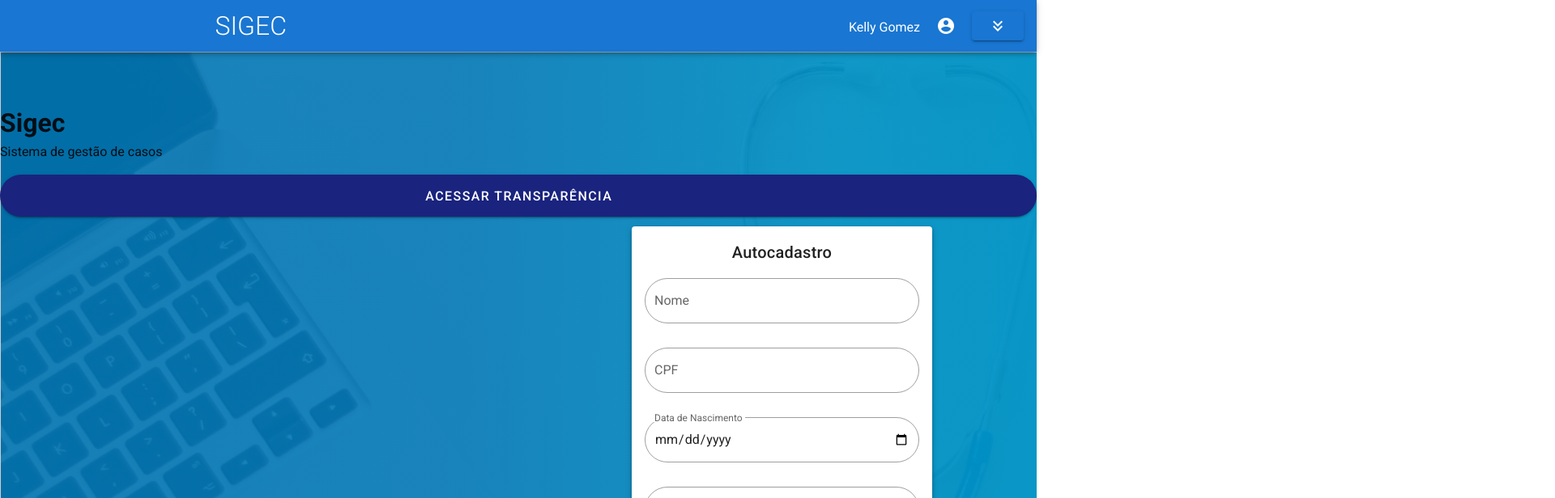
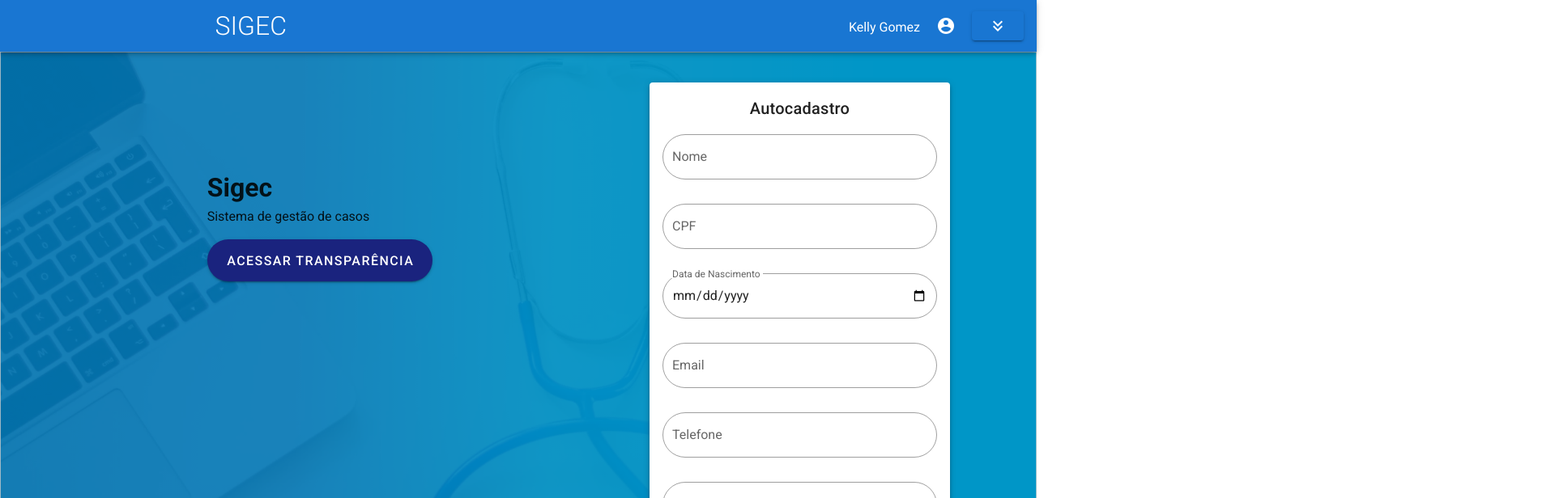
Before and after one commit to Tads98/SIGEC, a Vue app in the folder sigec/: page /autoCadastro in a window 1280 px wide. Shown: the top 616 px of the page at 81% size, 1920 px wide, since content can reach past the window. Built offline with nearby package versions, Linux system fonts and the light colour scheme.

Commit message:
corrigindo disposicao de texto e campos de formulario com linhas e colunas

```diff
--- a/sigec/src/views/autoCadastro.vue
+++ b/sigec/src/views/autoCadastro.vue
@@ -1,7 +1,10 @@
 <template>
-  <v-app>
-    <v-main>
-      <div>
+  <div class="sheet">
+    <v-container>
+      <v-row>
+        <v-col>
+          <v-row>
+            <div class="mx-auto">
               <h1>Sigec</h1>
               <p color="white">Sistema de gestão de casos</p>
               <v-btn
@@ -12,24 +15,81 @@
                 w-25
                 block
                 dark
-                    >Acessar Transparência</v-btn
-                  >
+                >Acessar Transparência
+              </v-btn>
             </div>
-      <v-container style="margin-left: 60%">
-        <v-row>
+          </v-row>
+        </v-col>
         <v-col lg="4">
-            <v-card elevation="4">
+          <v-card elevation="4" height="800">
             <v-card-title class="justify-center">Autocadastro</v-card-title>
             <v-card-text>
               <v-form @submit.prevent="submitForm">
-                  <v-text-field v-model="nome" label="Nome" name="nome" type="text" class="rounded-pill" outlined></v-text-field>
-                  <v-text-field v-model="cpf" label="CPF" name="cpf" type="text" class="rounded-pill" outlined></v-text-field>
-                  <v-text-field v-model="dataNasc" label="Data de Nascimento" name="data" type="date" class="rounded-pill" outlined></v-text-field>
-                  <v-text-field v-model="email" label="Email" name="email" type="email" class="rounded-pill" outlined></v-text-field>
-                  <v-text-field v-model="telefone" label="Telefone" name="telefone" type="phone" class="rounded-pill" outlined></v-text-field>
-                  <v-text-field v-model="senha" label="Senha" name="senha" type="password" class="rounded-pill" outlined></v-text-field>
-                  <v-text-field v-model="resenha" label="Confirmação de senha" name="re-senha" type="password" class="rounded-pill" outlined></v-text-field>
-                  <v-btn type="submit" class="rounded-pill" color="indigo darken-4" x-large block dark>Cadastrar</v-btn>
+                <v-text-field
+                  v-model="nome"
+                  label="Nome"
+                  name="nome"
+                  type="text"
+                  class="rounded-pill"
+                  outlined
+                ></v-text-field>
+                <v-text-field
+                  v-model="cpf"
+                  label="CPF"
+                  name="cpf"
+                  type="text"
+                  class="rounded-pill"
+                  outlined
+                ></v-text-field>
+                <v-text-field
+                  v-model="dataNasc"
+                  label="Data de Nascimento"
+                  name="data"
+                  type="date"
+                  class="rounded-pill"
+                  outlined
+                ></v-text-field>
+                <v-text-field
+                  v-model="email"
+                  label="Email"
+                  name="email"
+                  type="email"
+                  class="rounded-pill"
+                  outlined
+                ></v-text-field>
+                <v-text-field
+                  v-model="telefone"
+                  label="Telefone"
+                  name="telefone"
+                  type="phone"
+                  class="rounded-pill"
+                  outlined
+                ></v-text-field>
+                <v-text-field
+                  v-model="senha"
+                  label="Senha"
+                  name="senha"
+                  type="password"
+                  class="rounded-pill"
+                  outlined
+                ></v-text-field>
+                <v-text-field
+                  v-model="resenha"
+                  label="Confirmação de senha"
+                  name="re-senha"
+                  type="password"
+                  class="rounded-pill"
+                  outlined
+                ></v-text-field>
+                <v-btn
+                  type="submit"
+                  class="rounded-pill"
+                  color="indigo darken-4"
+                  x-large
+                  block
+                  dark
+                  >Cadastrar</v-btn
+                >
                 <v-card-actions class="text--secondary">
                   <v-spacer></v-spacer>
                   <!-- <router-link :to="{ name: 'SignUp' }">Sign Up</router-link>
@@ -38,23 +98,32 @@
               </v-form>
             </v-card-text>
             <v-card-actions>
-                  <v-img src="@/assets/Group 5.svg" alt="Lais" contain height="35"></v-img>
-                  <v-img src="@/assets/g10-8.svg" alt="UFRN" contain height="35"></v-img>
+              <v-img
+                src="@/assets/Group 5.svg"
+                alt="Lais"
+                contain
+                height="35"
+              ></v-img>
+              <v-img
+                src="@/assets/g10-8.svg"
+                alt="UFRN"
+                contain
+                height="35"
+              ></v-img>
             </v-card-actions>
           </v-card>
         </v-col>
       </v-row>
     </v-container>
-    </v-main>
-  </v-app>
+  </div>
 </template>
 
 <script>
 import axios from "axios";
 
 export default {
-  name:"Cadastro",
-  data(){
+  name: "Cadastro",
+  data() {
     return {
       nome: "",
       cpf: "",
@@ -77,7 +146,8 @@ export default {
         resenha: this.resenha,
       };
 
-      axios.post("auth/cadastro", formData)
+      axios
+        .post("auth/cadastro", formData)
         .then((response) => {
           console.log(response);
           this.$router.push("/");
@@ -101,7 +171,21 @@ export default {
 </script>
 
 <style lang="css" scoped>
-    main  {
+.sheet {
+  height: 100vh;
+  overflow: hidden;
   background-image: url("../assets/background.png");
+  background-position: top;
+  background-repeat: no-repeat;
+  background-size: cover;
+}
+
+.container {
+  margin-top: 2%;
+  margin-right: 20%;
+}
+
+.mx-auto {
+  margin-top: 15%;
 }
 </style>
--- a/sigec/src/views/transparencia.vue
+++ b/sigec/src/views/transparencia.vue
@@ -53,16 +53,28 @@
           </v-row>
         </v-col>
         <v-col>
-                <v-card
-                        style="border: 1px solid #006699;"
+          <v-card style="border: 1px solid #006699">
+            <v-card-title class="blue--text justify-end">{{
+              sum
+            }}</v-card-title>
+            <v-card-text class="blue--text text-end"
+              ><p>Casos de covid</p></v-card-text
             >
-
-                        <v-card-title class="blue--text justify-end">{{ sum }}</v-card-title>
-                        <v-card-text class="blue--text text-end"><p>Casos de covid</p></v-card-text>
-                        <v-card-text class="blue--text text-left"><p>jovens(0-19 anos) {{ indicadores.estratificacao.jovens }}</p></v-card-text>
-                        <v-card-text class="blue--text text-left"><p>Adultos(20 - 59 anos) {{ indicadores.estratificacao.adultos }}</p></v-card-text>
-                        <v-card-text class="blue--text text-left"><p>Idosos(acima de 60 anos) {{ indicadores.estratificacao.idosos }}</p></v-card-text>
-
+            <v-card-text class="blue--text text-left"
+              ><p>
+                jovens(0-19 anos) {{ indicadores.estratificacao.jovens }}
+              </p></v-card-text
+            >
+            <v-card-text class="blue--text text-left"
+              ><p>
+                Adultos(20 - 59 anos) {{ indicadores.estratificacao.adultos }}
+              </p></v-card-text
+            >
+            <v-card-text class="blue--text text-left"
+              ><p>
+                Idosos(acima de 60 anos) {{ indicadores.estratificacao.idosos }}
+              </p></v-card-text
+            >
           </v-card>
         </v-col>
       </v-row>
@@ -115,7 +127,7 @@ h1 {
   margin-bottom: 2em;
 }
 
-.container{
+.container {
   width: 64%;
   background-color: white;
 }
```
Lines whose indentation alone changed are shown as unchanged.
